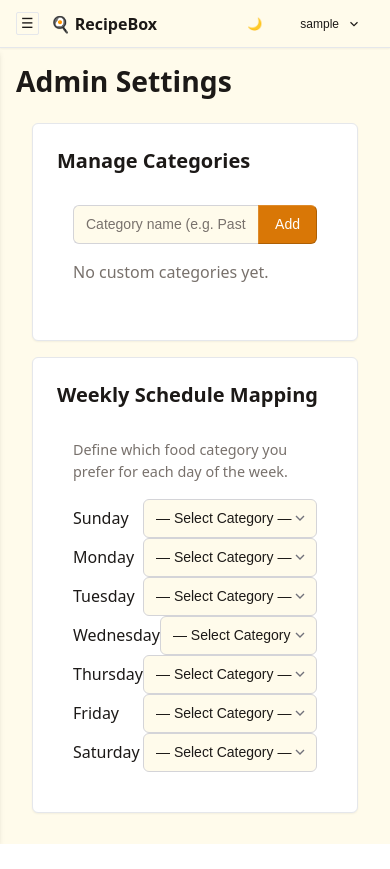
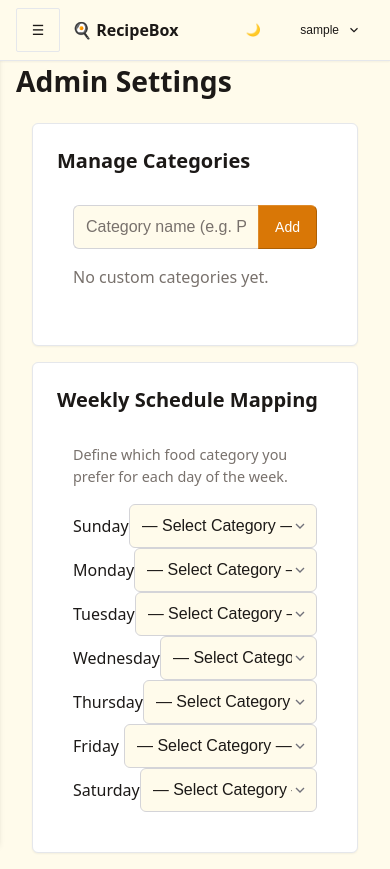
Before and after one commit to chrys/recipebox, a Django app: page /recipes/calendar/admin/ in a window 390 px wide. Before the commit the page ends 844 px from the top, so only its background shows below. Run offline with Django 5.2, Linux system fonts and the light colour scheme; the visitor is signed in with stand-in values (Sample User, id 1); data comes from the database, SQL or seed files in the repository.

Commit message:
feat(ui): Add 44px mobile touch targets and 16px base font size

```diff
--- a/static/css/theme.css
+++ b/static/css/theme.css
@@ -199,7 +199,55 @@
   color: #1c1917;
 }
 
+/* ---- Mobile & Accessibility Overrides ---- */
+
+:root {
+  --touch-target-min: 44px;
+}
+
+@media (max-width: 768px) {
+  html {
+    font-size: 16px; /* Ensure base is 16px */
+  }
+
+  /* Increase touch targets for buttons and interactive elements */
+  button,
+  .button,
+  input[type="submit"],
+  input[type="button"],
+  input[type="reset"],
+  .recipe-rating,
+  [role="menuitem"],
+  [role="tab"],
+  nav[data-sidebar] a {
+    min-height: var(--touch-target-min);
+    min-width: var(--touch-target-min);
+  }
+
+  /* Ensure form inputs are easy to tap */
+  input:not([type="checkbox"]):not([type="radio"]),
+  select,
+  textarea {
+    min-height: var(--touch-target-min);
+    font-size: 1rem !important; /* Prevent iOS zoom on focus */
+  }
+
+  /* Checkboxes and radios need larger hit areas too */
+  input[type="checkbox"],
+  input[type="radio"] {
+    width: 1.5rem;
+    height: 1.5rem;
+  }
+
+  label:has(input[type="checkbox"]),
+  label:has(input[type="radio"]) {
+    padding: var(--space-2) 0;
+    min-height: var(--touch-target-min);
+  }
+}
+
 /* ---- Responsive grid breakpoints ---- */
+
 
 /* 3-column → 2-column on tablets */
 @media (max-width: 992px) {
```
